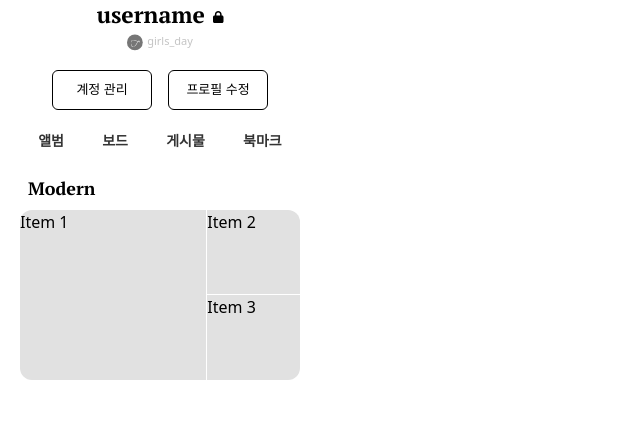
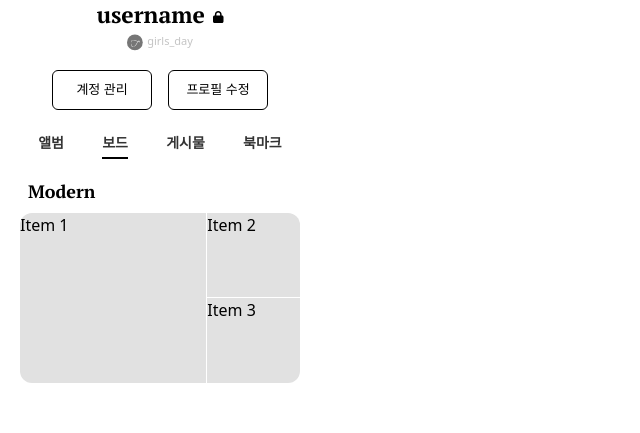
Before and after one commit to iamjinpark/TYPIR, a React (Vite) app: page /mypage/board in a window 1280 px wide. Shown: the part 182-615 px from the top of the page, without its empty margins (0-640 px from the left). Built offline with nearby package versions, Linux system fonts and the light colour scheme; a web font is replaced by a local one.

Commit message:
✨ [feat] 카테고리 선택 애니메이션 추가 #30

```diff
--- a/src/pages/MyPage/MyPage.jsx
+++ b/src/pages/MyPage/MyPage.jsx
@@ -1,4 +1,3 @@
-import { useNavigate } from 'react-router-dom';
 import ProfileImage from '@/atoms/ProfileImage/ProfileImage';
 import ProfileUserName from '@/atoms/ProfileUserName/ProfileUserName';
 import HandleLogo from '@/atoms/HandleLogo/HandleLogo';
@@ -7,34 +6,14 @@ import StrokeButton from '@/atoms/StrokeButton/StrokeButton';
 import LinkButton from '@/atoms/LinkButton/LinkButton';
 import OverlapTemplate from '@/molecules/OverlapTemplate/OverlapTemplate';
 import BoardTemplate from '@/molecules/BoardTemplate/BoardTemplate';
+import UnderBar from '@/atoms/UnderBar/UnderBar';
 import { useEffect } from 'react';
-import { useLocation } from 'react-router-dom';
+import { Link, useLocation } from 'react-router-dom';
 
 function MyPage() {
-  const navigate = useNavigate();
   const location = useLocation();
   const scrollTo = location.state?.scrollTo || 0;
   const pathname = location.pathname;
-
-  const handleAccountManagementClick = () => {
-    navigate('/mypage/account');
-  };
-
-  const handleEditProfileClick = () => {
-    navigate('/mypage/editProfile');
-  };
-
-  const handleAlbumClick = () => {
-    navigate('/mypage/album');
-  };
-
-  const handleBoardClick = () => {
-    navigate('/mypage/board');
-  };
-
-  const handleBookmarkClick = () => {
-    navigate('/mypage/bookmark');
-  };
 
   useEffect(() => {
     window.scrollTo(0, scrollTo);
@@ -50,42 +29,62 @@ function MyPage() {
           <HandleText />
         </div>
         <div className="flex gap-4 mt-4">
-          <StrokeButton text="계정 관리" onClick={handleAccountManagementClick} />
-          <StrokeButton text="프로필 수정" onClick={handleEditProfileClick} />
+          <Link to="/mypage/account">
+            <StrokeButton text="계정 관리" />
+          </Link>
+          <Link to="/mypage/editProfile">
+            <StrokeButton text="프로필 수정" />
+          </Link>
         </div>
       </div>
+
       <div className="flex justify-evenly pt-2">
+        <Link to="/mypage/album">
           <LinkButton
             text="앨범"
             fontWeight="font-bold"
             fontColor="text-content"
             fontSize="text-[14px]"
             hoverColor="hover:text-black"
-          onClick={handleAlbumClick}
-        />
+          >
+            {pathname === '/mypage/album' && <UnderBar layoutId="underBar" margin="mt-1" />}
+          </LinkButton>
+        </Link>
+
+        <Link to="/mypage/board">
           <LinkButton
             text="보드"
             fontWeight="font-bold"
             fontColor="text-content"
             fontSize="text-[14px]"
             hoverColor="hover:text-black"
-          onClick={handleBoardClick}
-        />
+          >
+            {pathname === '/mypage/board' && <UnderBar layoutId="underBar" margin="mt-1" />}
+          </LinkButton>
+        </Link>
+
+        <Link to="/mypage/post">
           <LinkButton
             text="게시물"
             fontWeight="font-bold"
             fontColor="text-content"
             fontSize="text-[14px]"
             hoverColor="hover:text-black"
-        />
+          >
+            {pathname === '/mypage/post' && <UnderBar layoutId="underBar" margin="mt-1" />}
+          </LinkButton>
+        </Link>
+
+        <Link to="/mypage/bookmark">
           <LinkButton
             text="북마크"
             fontWeight="font-bold"
             fontColor="text-content"
             fontSize="text-[14px]"
             hoverColor="hover:text-black"
-          onClick={handleBookmarkClick}
           />
+          {pathname === '/mypage/bookmark' && <UnderBar layoutId="underBar" margin="mt-1" />}
+        </Link>
       </div>
 
       {(pathname === '/mypage' || pathname === '/mypage/album') && (
@@ -95,6 +94,12 @@ function MyPage() {
       )}
 
       {pathname === '/mypage/board' && (
+        <div className="flex justify-center mt-4">
+          <BoardTemplate text={'Modern'} />
+        </div>
+      )}
+
+      {pathname === '/mypage/post' && (
         <div className="flex justify-center mt-4">
           <BoardTemplate text={'Modern'} />
         </div>
```
Lines whose indentation alone changed are shown as unchanged.
